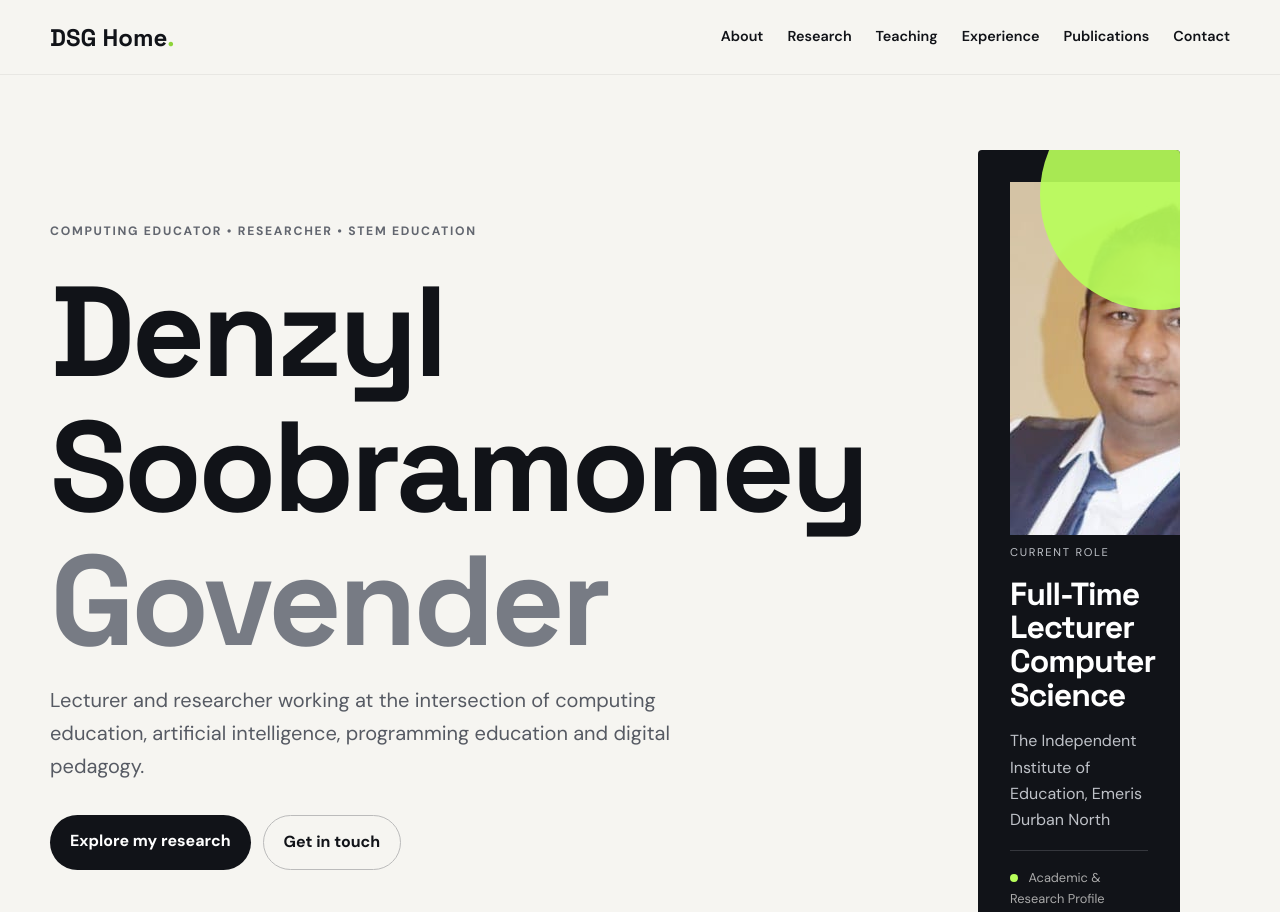
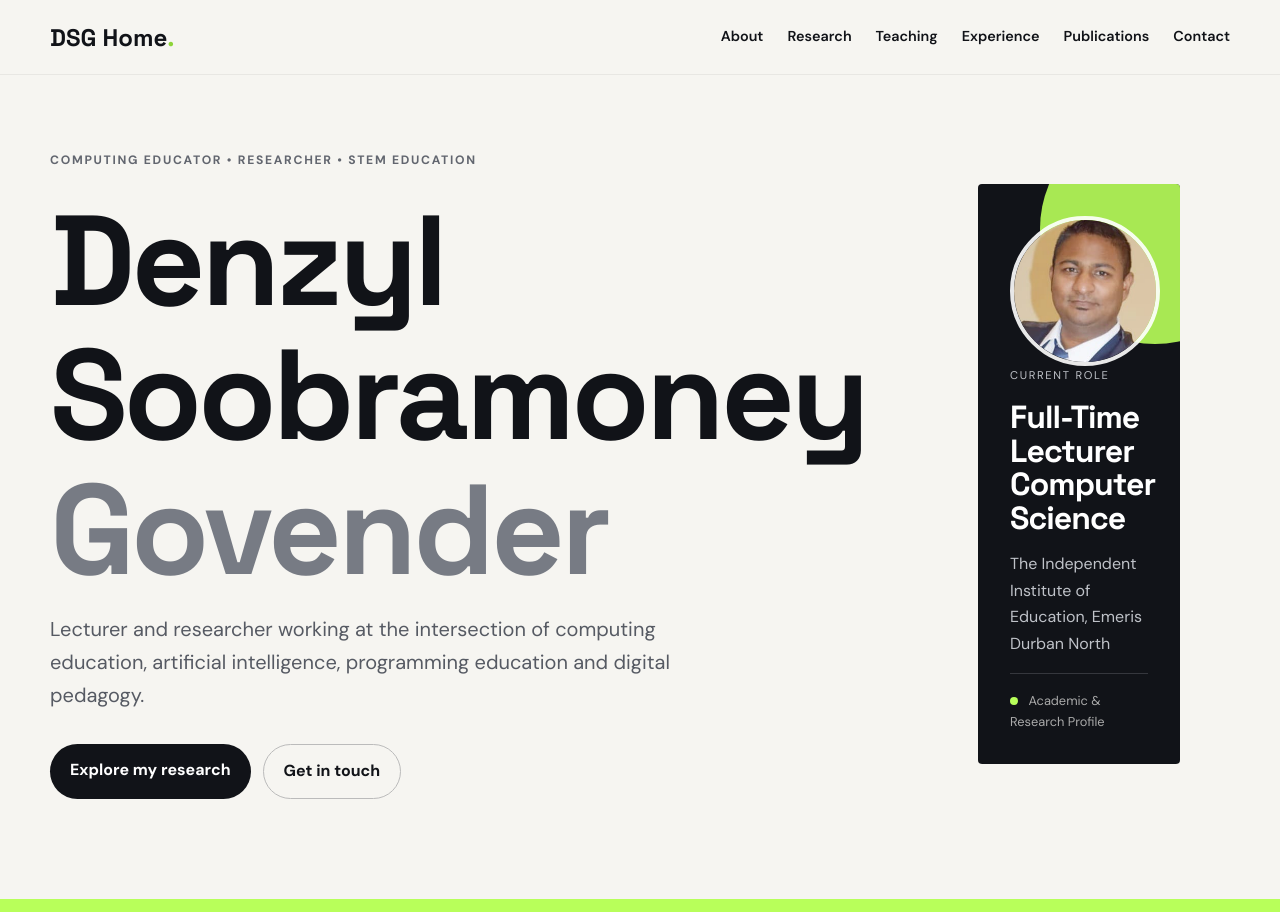
Before and after one commit to DenzylSGovender/DenzylSGovender.github.io, a plain HTML site: page index.html in a window 1280 px wide. Shown: the top 912 px of the page. Drawn offline with Linux system fonts and the light colour scheme.

Commit message:
Update style.css

```diff
--- a/style.css
+++ b/style.css
@@ -42,7 +42,22 @@ a { color: inherit; }
 .btn-secondary { border:1px solid #bbb; }
 .hero-card { background:var(--dark); color:white; padding:2rem; min-height:410px; display:flex; flex-direction:column; justify-content:space-between; border-radius:4px; position:relative; overflow:hidden; }
 .hero-card:after { content:""; width:230px; height:230px; background:var(--accent); border-radius:50%; position:absolute; right:-90px; top:-70px; opacity:.9; }
-.initials { width:100px; height:100px; border:1px solid #444; display:grid; place-items:center; font:700 2.3rem "Space Grotesk"; position:relative; z-index:1; }
+.profile-photo {
+  width: 150px;
+  height: 150px;
+  border-radius: 50%;
+  overflow: hidden;
+  position: relative;
+  z-index: 2;
+  border: 4px solid rgba(255,255,255,0.9);
+}
+
+.profile-photo img {
+  width: 100%;
+  height: 100%;
+  object-fit: cover;
+  display: block;
+}
 .card-label { font-size:.7rem; letter-spacing:.15em; color:#aaa; }
 .hero-card h2 { font-size:2rem; max-width:400px; }
 .hero-card p { color:#bfc2c8; }
```
